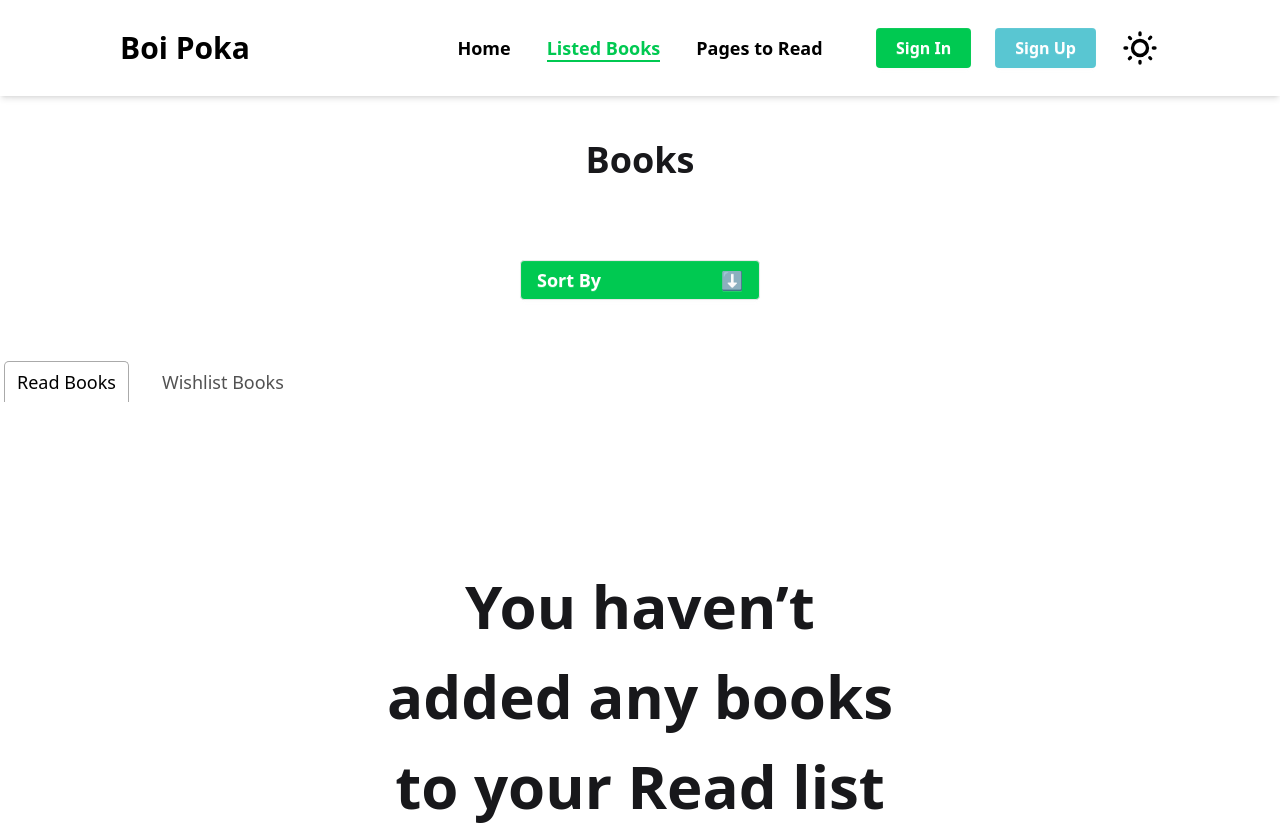
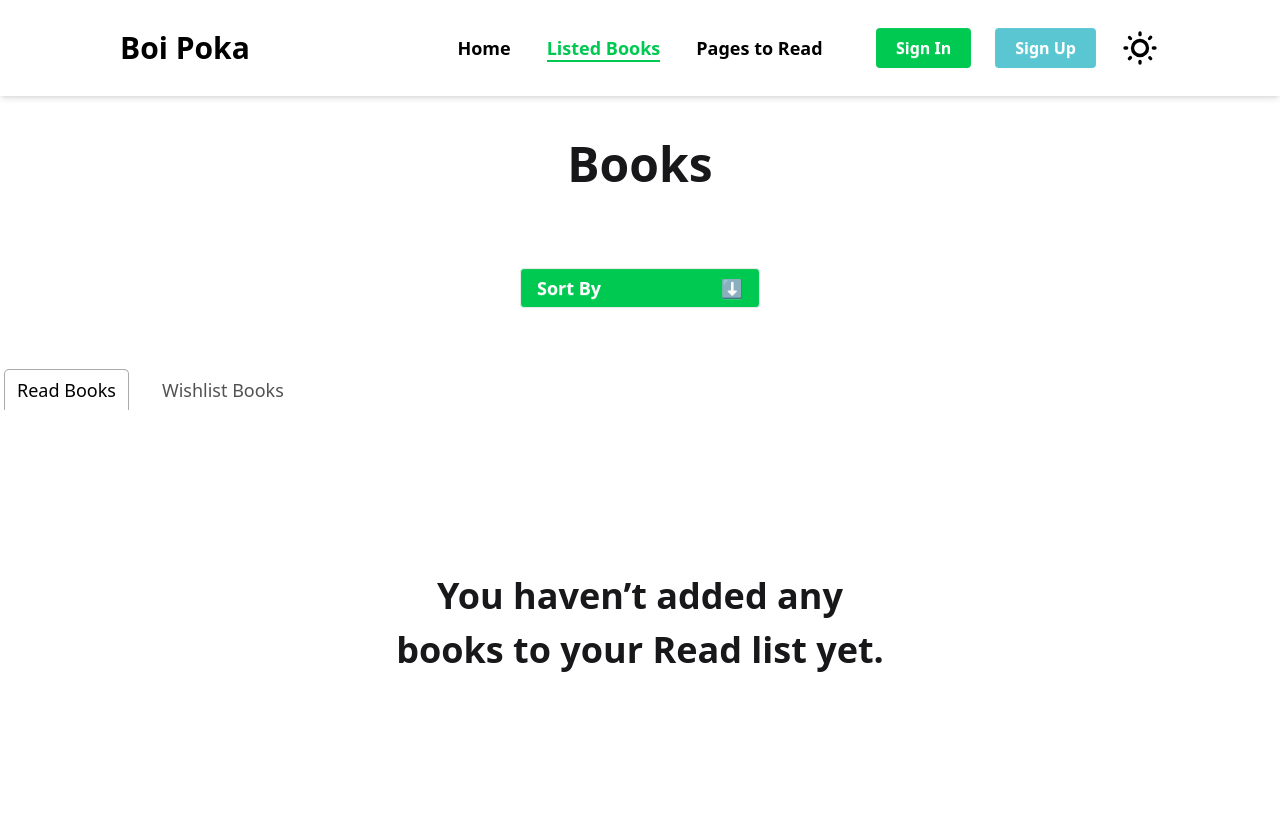
Before and after one commit to sahkil12/Boi-Poka-Book-Vibe, a React (Vite) app: page /listedBook in a window 1280 px wide. Shown: the top 825 px of the page. Built offline with nearby package versions, Linux system fonts and the light colour scheme; a web font is replaced by a local one.

Commit message:
update text size and gapo

```diff
--- a/src/assets/Components/ListedBookItems/ListedBookItem.jsx
+++ b/src/assets/Components/ListedBookItems/ListedBookItem.jsx
@@ -39,7 +39,7 @@ const ListedBookItem = () => {
         </Helmet>
       {/* heading text part */}
       <div className="text-center work-sans">
-        <h2 className="text-4xl font-bold my-10">Books</h2>
+        <h2 className="text-4xl md:text-5xl font-bold my-10">Books</h2>
 {/* sort by */}
         <div className="dropdown dropdown-center  my-10 mb-15">
   <div tabIndex={0} role="button" className="btn w-60 flex justify-between bg-green-500 text-white text-lg">Sort By<span>⬇</span></div>
@@ -60,7 +60,7 @@ const ListedBookItem = () => {
         <TabPanel>
           {/* read list tabs */}
           <div className="my-10">
-            {readList.length === 0 && <h2 className="md:w-2/5 mx-auto text-4xl/normal md:text-6xl/normal font-bold text-center my-40">You haven’t added any books to your Read list yet.</h2>}
+            {readList.length === 0 && <h2 className="md:w-2/5 mx-auto text-4xl/normal font-bold text-center my-40">You haven’t added any books to your Read list yet.</h2>}
             {readList?.map((book) => (
               <ReadBookItem key={book.bookId} book={book}></ReadBookItem>
             ))}
@@ -70,7 +70,7 @@ const ListedBookItem = () => {
           {/* wish list tab */}
         <div className="my-10">
           {
-            wishList.length === 0 && <h2 className="md:w-2/5 mx-auto text-4xl/normal md:text-6xl/normal font-bold text-center my-40">You haven’t added any books to your Wish list yet.</h2>
+            wishList.length === 0 && <h2 className="md:w-2/5 mx-auto text-4xl/normal font-bold text-center my-40">You haven’t added any books to your Wish list yet.</h2>
           }
           {
             wishList?.map((book)=>
```
